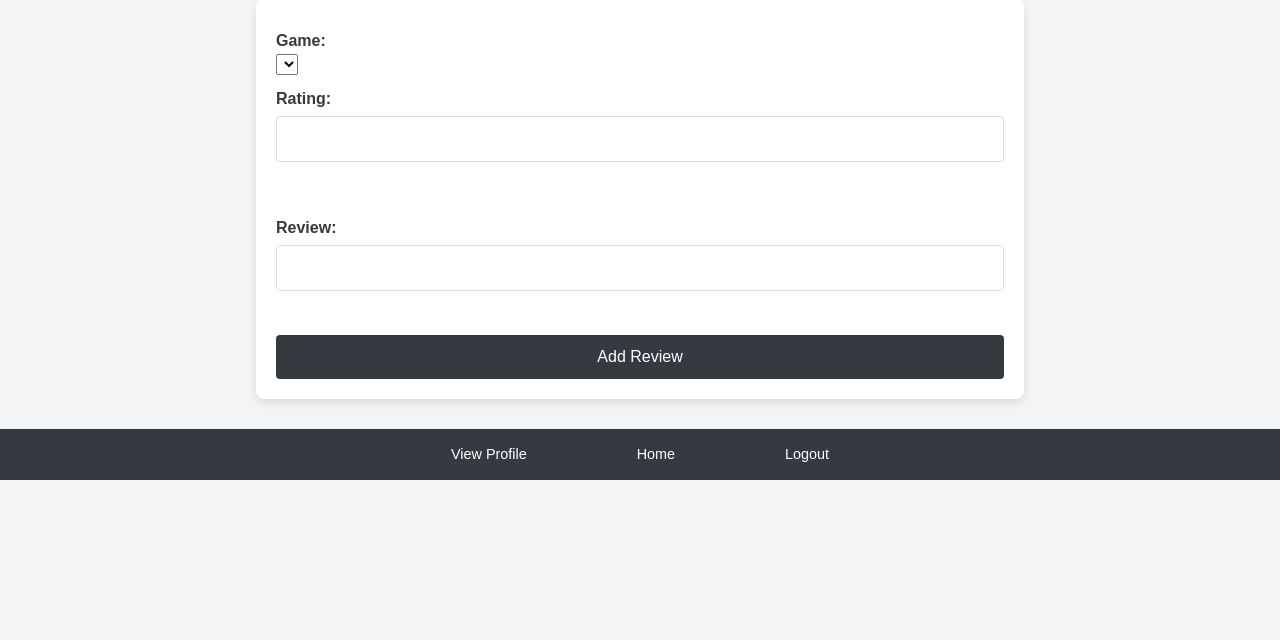
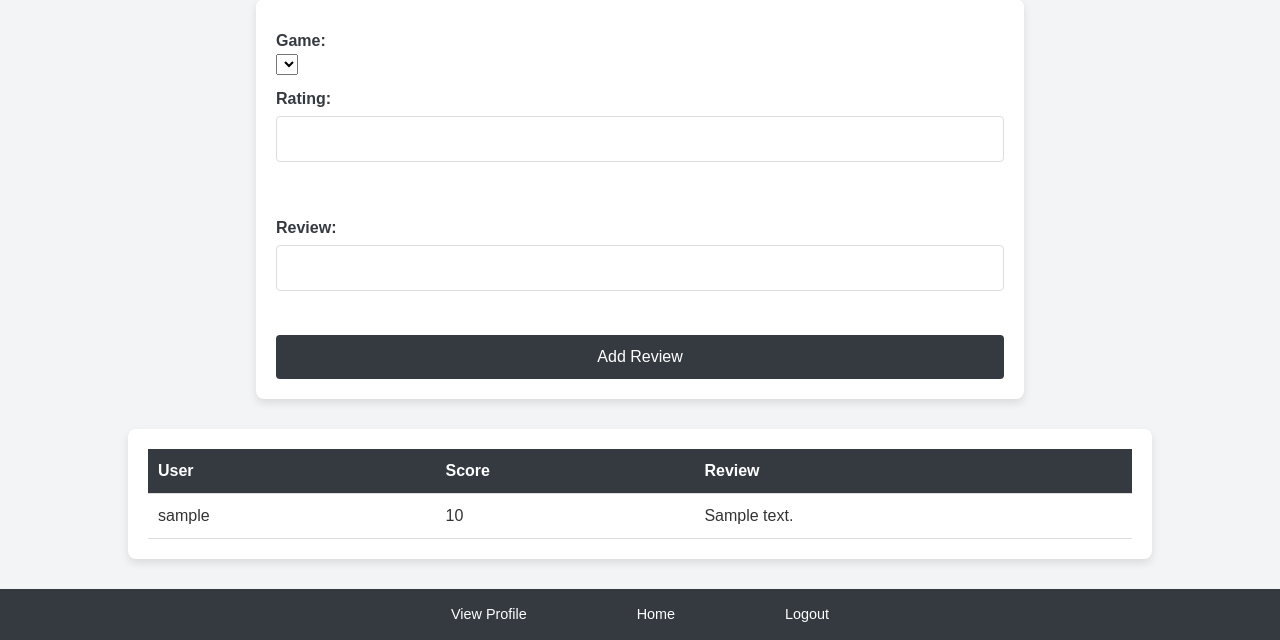
Before and after one commit to bennalex2014/MyFreeGamesList, a Flask app: template templates/game.html in a window 1280 px wide. Shown: the part 739-1379 px from the top of the page. Before the commit the page ends 1219 px from the top, so only its background shows below. Run offline with Flask 3, Linux system fonts and the light colour scheme; the template is opened without the code that fills it: values that come from a table or form of the project are taken from there, others are empty; a user stored in the database is signed in; tables that the repository leaves empty hold one stand-in row (values such as "Sample post"); lists and menus that the app fills with data are empty; parts of the project's set-up code (start-up, migrations or seed data) failed here and were passed over.

Commit message:
added reviews to sohw up on game page

```diff
--- a/static/styles/game.css
+++ b/static/styles/game.css
@@ -134,6 +134,41 @@ footer a:hover {
     color: #ffc107;
 }
 
+/* Styles for the #reviews section */
+#reviews {
+    width: 80%;
+    margin: 30px auto;
+    background-color: #ffffff;
+    padding: 20px;
+    border-radius: 8px;
+    box-shadow: 0 4px 8px rgba(0, 0, 0, 0.1);
+}
+
+#reviews table {
+    width: 100%;
+    border-collapse: collapse;
+    text-align: left;
+    font-size: 1em;
+}
+
+#reviews th, #reviews td {
+    padding: 10px;
+    border-bottom: 1px solid #ddd;
+}
+
+#reviews th {
+    background-color: #343a40;
+    color: #ffffff;
+}
+
+#reviews tr:nth-child(even) {
+    background-color: #f3f4f6;
+}
+
+#reviews tr:hover {
+    background-color: #e9ecef;
+}
+
 /* Responsive styling */
 @media (max-width: 768px) {
     p {
@@ -147,4 +182,8 @@ footer a:hover {
     h1, h2 {
         font-size: 2em;
     }
+
+    #reviews {
+        width: 90%;
+    }
 }
--- a/templates/game.html
+++ b/templates/game.html
@@ -63,6 +63,29 @@
     <h2>You must be logged in to share your thoughts on {{game.name}}.</h2>
     {% endif %}
 
+
+    <div id="reviews">
+        <table>
+            <thead>
+                <tr>
+                    <th>User</th>
+                    <th>Score</th>
+                    <th>Review</th>
+                </tr>
+            </thead>
+            <tbody>
+                {% for review in reviews %}
+                <tr>
+                    <td>{{users[review.user_id-1].username}}</td>
+                    <td>{{review.score}}</td>
+                    <td>{{review.text}}</td>
+                </tr>
+                {% endfor %}
+            </tbody>
+        </table>
+    </div>
+
+
     <footer>
         {% if current_user.is_authenticated %}
         <a href="/profile"> View Profile </a>
```
